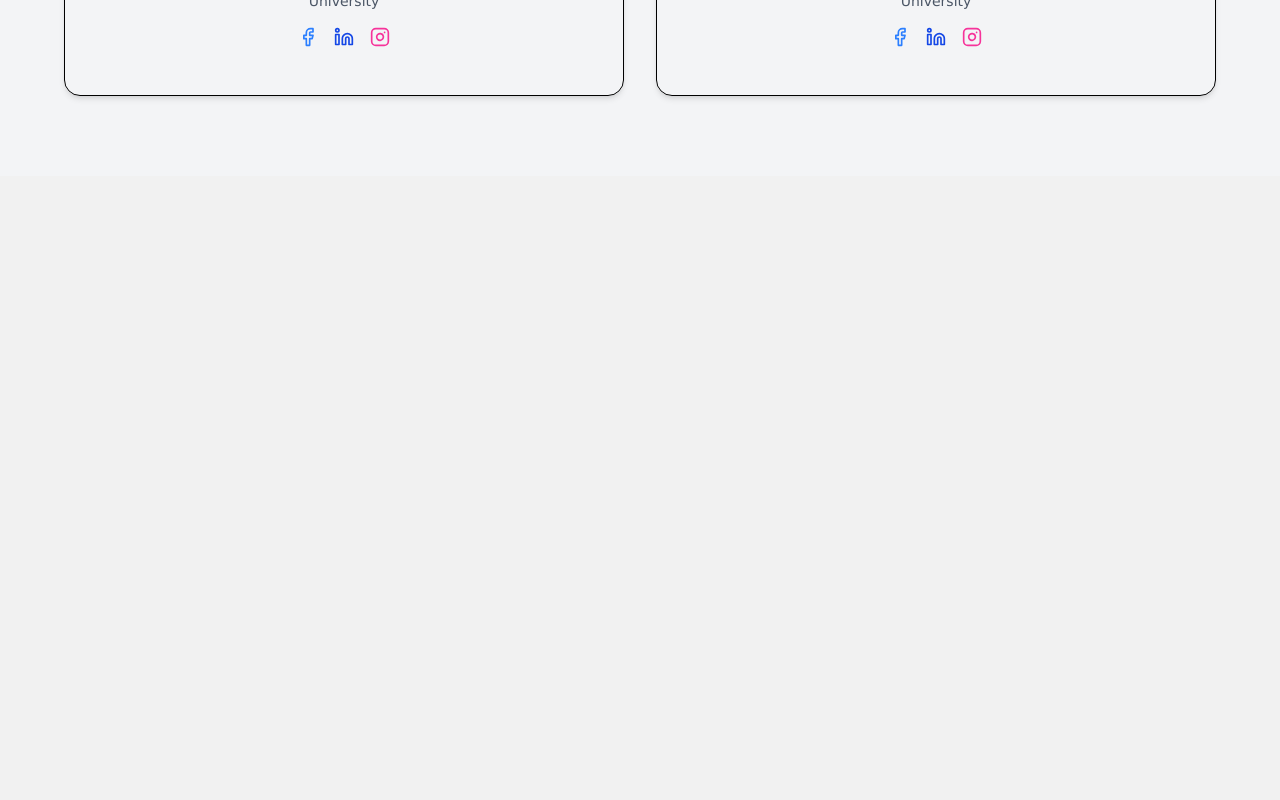
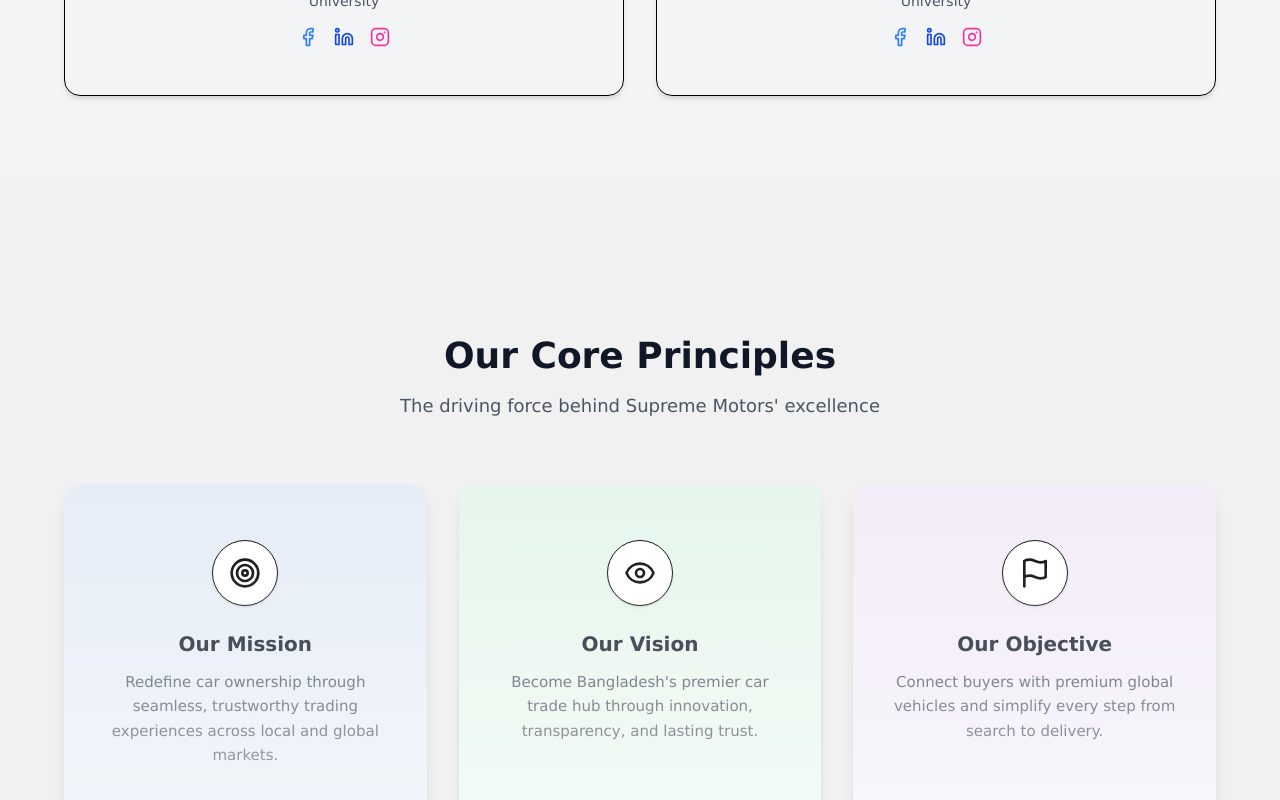
Before and after one commit to etikona/supreme-motors, a Next.js app: page / in a window 1280 px wide. Shown: the part 1996-2796 px from the top of the page. Before the commit the page ends 2172 px from the top, so only its background shows below. Built offline with nearby package versions, Linux system fonts and the light colour scheme.

Commit message:
Missin and vission section added

```diff
--- a/src/Shared/Navbar.jsx
+++ b/src/Shared/Navbar.jsx
@@ -21,7 +21,7 @@ const navLinks = [
 
 export default function Navbar() {
   return (
-    <nav className="w-full flex items-center justify-between px-6 py-4 shadow-md bg-white sticky top-0 z-50">
+    <nav className="w-full flex items-center justify-between px-6 py-4 shadow-md bg-gray-50 sticky top-0 z-50">
       {/* Logo */}
       <Link href="/" className="text-xl font-bold text-blue-600">
         <Image
--- /dev/null
+++ b/src/app/HomeComponents/Objective.jsx
@@ -0,0 +1,108 @@
+"use client";
+
+import { motion } from "framer-motion";
+import { Flag, Target, Eye } from "lucide-react";
+import { Card, CardContent } from "@/components/ui/card";
+
+const data = [
+  {
+    title: "Our Mission",
+    description:
+      "Redefine car ownership through seamless, trustworthy trading experiences across local and global markets.",
+    icon: <Target className="w-8 h-8" />,
+    color: "bg-blue-100/50",
+  },
+  {
+    title: "Our Vision",
+    description:
+      "Become Bangladesh's premier car trade hub through innovation, transparency, and lasting trust.",
+    icon: <Eye className="w-8 h-8" />,
+    color: "bg-green-100/50",
+  },
+  {
+    title: "Our Objective",
+    description:
+      "Connect buyers with premium global vehicles and simplify every step from search to delivery.",
+    icon: <Flag className="w-8 h-8" />,
+    color: "bg-purple-100/50",
+  },
+];
+
+const cardVariants = {
+  offscreen: {
+    opacity: 0,
+    y: 50,
+    scale: 0.95,
+  },
+  onscreen: {
+    opacity: 1,
+    y: 0,
+    scale: 1,
+    transition: {
+      type: "spring",
+      bounce: 0.4,
+      duration: 0.8,
+    },
+  },
+};
+
+const MissionVisionSection = () => {
+  return (
+    <section className="w-full my-20 py-20 px-6 md:px-12 ">
+      <div className="max-w-6xl mx-auto text-center mb-16">
+        <motion.h2
+          initial={{ opacity: 0, y: 20 }}
+          whileInView={{ opacity: 1, y: 0 }}
+          transition={{ duration: 0.6 }}
+          className="text-3xl md:text-4xl font-extrabold text-gray-900"
+        >
+          Our Core Principles
+        </motion.h2>
+        <motion.p
+          initial={{ opacity: 0 }}
+          whileInView={{ opacity: 1 }}
+          transition={{ delay: 0.2, duration: 0.6 }}
+          className="mt-4 text-gray-600 max-w-2xl mx-auto text-lg"
+        >
+          The driving force behind Supreme Motors' excellence
+        </motion.p>
+      </div>
+
+      <div className="grid md:grid-cols-3 gap-8 max-w-6xl mx-auto">
+        {data.map((item, index) => (
+          <motion.div
+            key={item.title}
+            initial="offscreen"
+            whileInView="onscreen"
+            viewport={{ once: true, amount: 0.2 }}
+            variants={cardVariants}
+            className="h-full" // Added for equal height
+          >
+            <Card
+              className={`group relative h-full flex flex-col rounded-2xl overflow-hidden border-0 shadow-lg hover:shadow-xl transition-all duration-300 ${item.color}`}
+            >
+              <div className="absolute inset-0 bg-gradient-to-b from-transparent to-white/50" />
+
+              <CardContent className="p-8 flex flex-col items-center text-center flex-1">
+                <motion.div
+                  whileHover={{ scale: 1.1 }}
+                  className="mb-6 p-4 rounded-full bg-white shadow-sm border"
+                >
+                  {item.icon}
+                </motion.div>
+                <h3 className="text-xl font-bold text-gray-900 mb-3">
+                  {item.title}
+                </h3>
+                <p className="text-gray-600 text-[15px] leading-relaxed flex-1">
+                  {item.description}
+                </p>
+              </CardContent>
+            </Card>
+          </motion.div>
+        ))}
+      </div>
+    </section>
+  );
+};
+
+export default MissionVisionSection;
--- a/src/app/page.js
+++ b/src/app/page.js
@@ -4,6 +4,7 @@ import React from "react";
 import Banner from "./HomeComponents/Banner";
 import CompanyDetails from "./HomeComponents/Company";
 import FoundersSection from "./HomeComponents/Founder";
+import MissionVisionSection from "./HomeComponents/Objective";
 
 const HomePage = () => {
   return (
@@ -13,6 +14,7 @@ const HomePage = () => {
         <Banner />
         <CompanyDetails />
         <FoundersSection />
+        <MissionVisionSection />
       </main>
     </div>
   );
```
